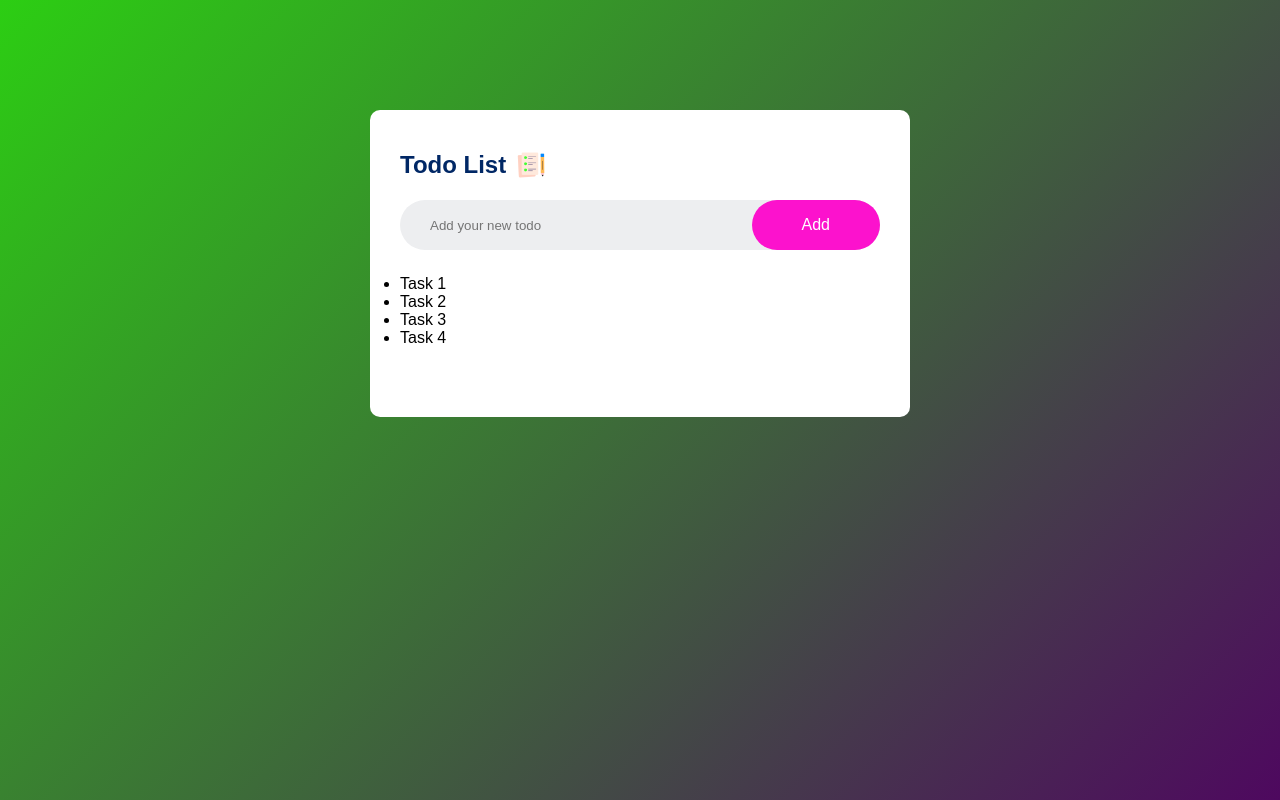
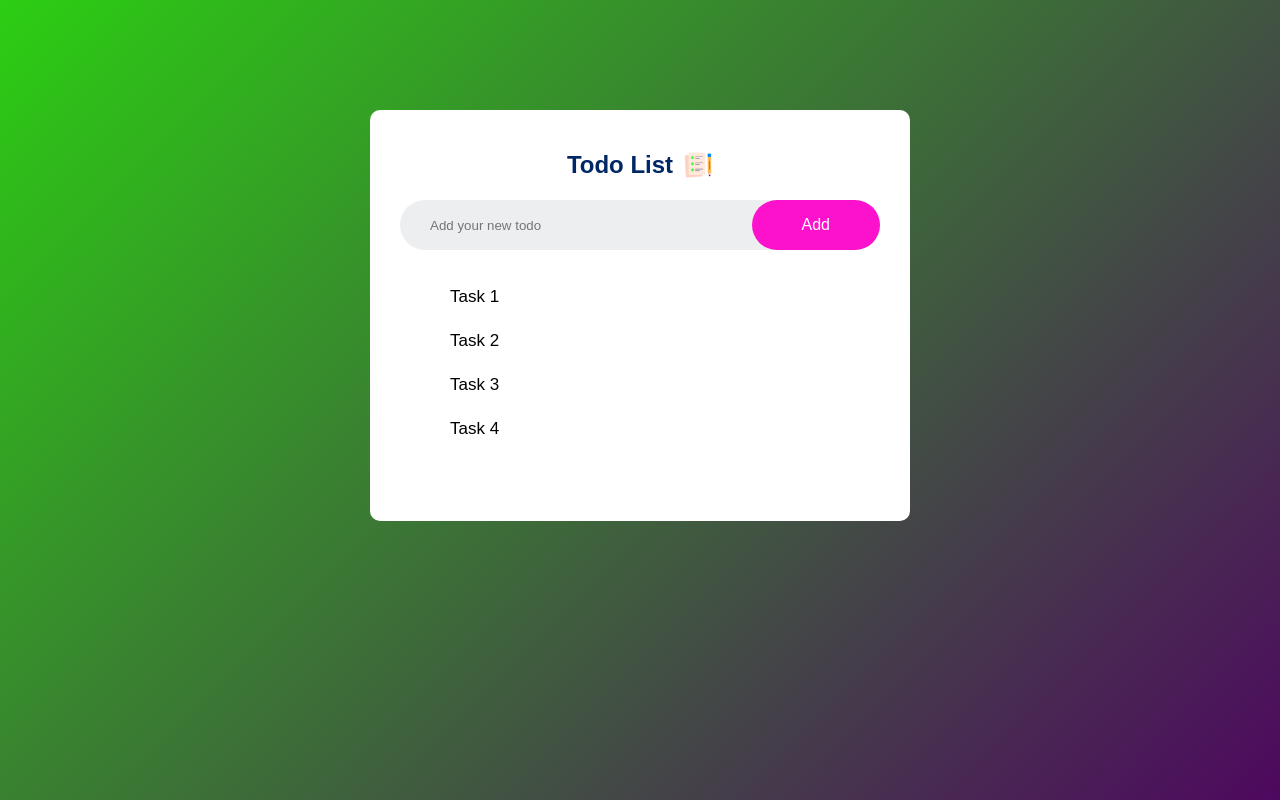
Before and after one commit to Addhyan01/todo-list, a plain HTML site: page index.html in a window 1280 px wide. Drawn offline with Linux system fonts and the light colour scheme.

Commit message:
list design is completed

```diff
--- a/style.css
+++ b/style.css
@@ -26,6 +26,7 @@
     display: flex;
     align-items: center;
     margin-bottom: 20px;
+    justify-content: center;
 }
 
 .todo-app img{
@@ -59,3 +60,12 @@ button{
     font-size: 16px;
     cursor: pointer;
 }
+
+ul li {
+    list-style: none;
+    font-size: 17px;
+    padding: 12px 8px 12px 50px;
+    position: relative;
+    user-select: none;
+    cursor: pointer;
+}
```
